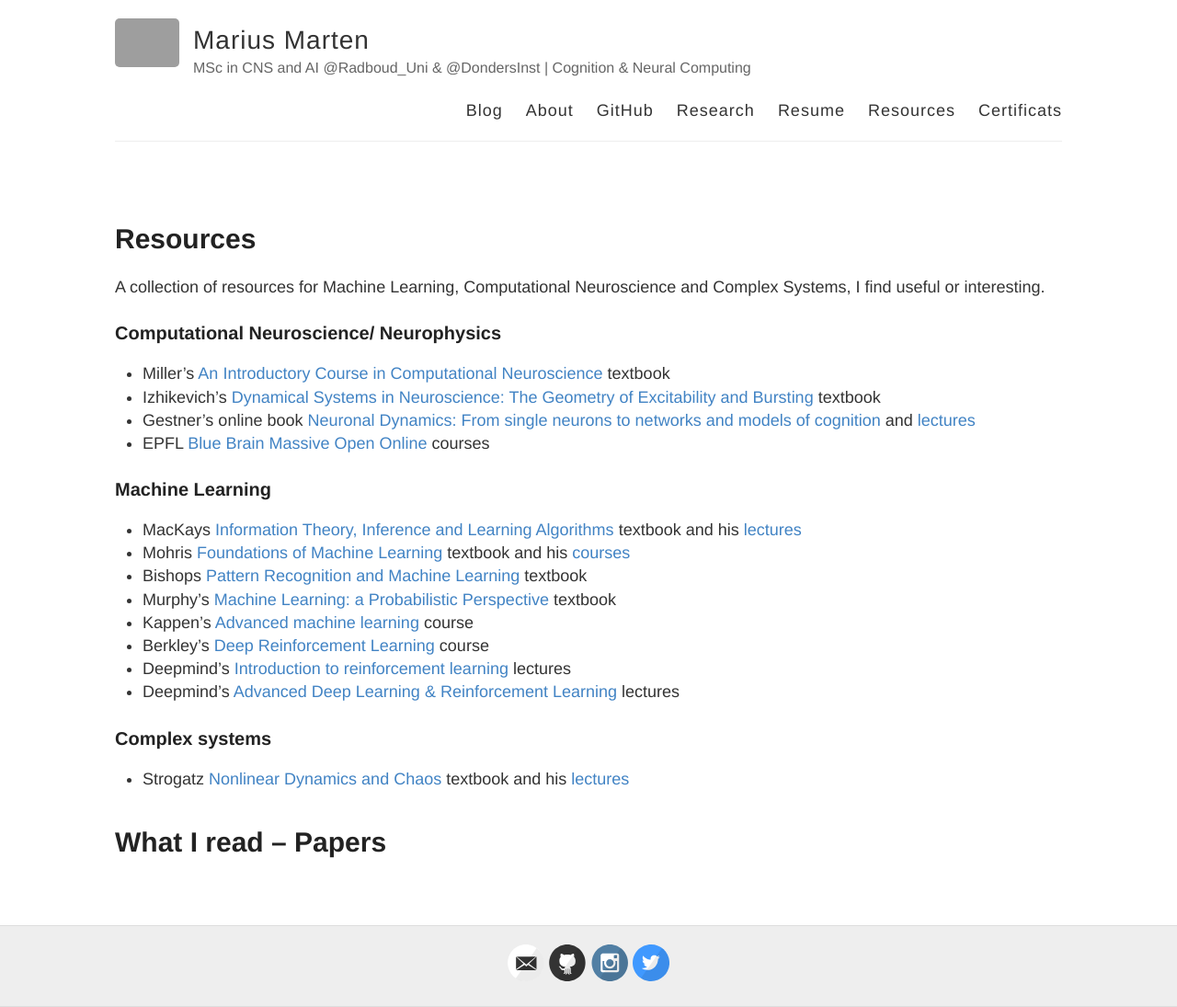
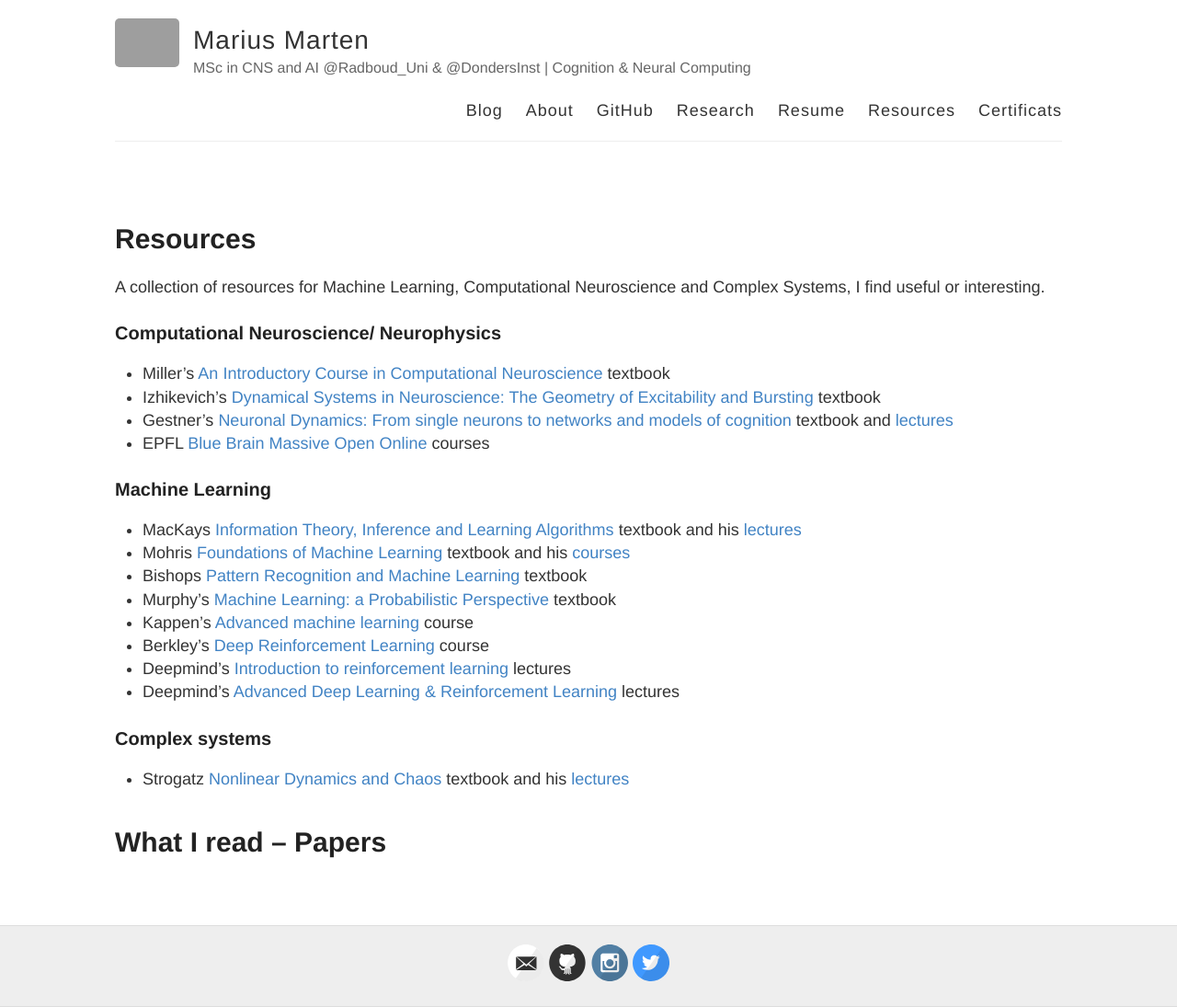
Before and after one commit to Mariusmarten/mariusmarten.github.io, a Jekyll site: the page built from resources.md, in a window 1280 px wide. Shown: the whole page at 92% size. Built offline with Jekyll 4.4.1, drawn with Linux system fonts in a browser that asks for light colours; grey boxes are pictures that could not be loaded.

Commit message:
Update resources.md

```diff
--- a/resources.md
+++ b/resources.md
@@ -9,7 +9,7 @@ A collection of resources for Machine Learning, Computational Neuroscience and C
 ### Computational Neuroscience/ Neurophysics
 - Miller's [An Introductory Course in Computational Neuroscience](https://mitpress.mit.edu/books/introductory-course-computational-neuroscience) textbook
 - Izhikevich's [Dynamical Systems in Neuroscience: The Geometry of Excitability and Bursting](https://www.izhikevich.org/publications/dsn.pdf) textbook
-- Gestner's online book [Neuronal Dynamics: From single neurons to networks and models of cognition](https://neuronaldynamics.epfl.ch/online/index.html) and [lectures](https://lcnwww.epfl.ch/gerstner/NeuronalDynamics-MOOCall.html)
+- Gestner's [Neuronal Dynamics: From single neurons to networks and models of cognition](https://neuronaldynamics.epfl.ch/online/index.html) textbook and [lectures](https://lcnwww.epfl.ch/gerstner/NeuronalDynamics-MOOCall.html)
 - EPFL [Blue Brain Massive Open Online](https://www.epfl.ch/research/domains/bluebrain/blue-brain/massive-open-online-courses/) courses
 
 ### Machine Learning
```
